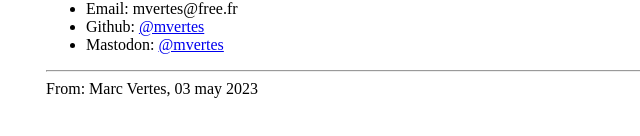
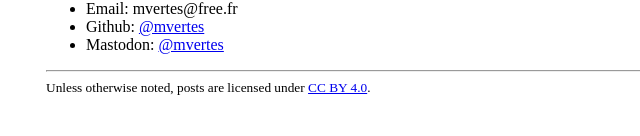
Before and after one commit to mvertes/mvertes.github.io, a plain HTML site: page index.html in a window 1280 px wide. Shown: the part 270-406 px from the top of the page, without its empty margins (234-874 px from the left). Drawn offline with Linux system fonts and the light colour scheme.

Commit message:
fix license

```diff
--- a/index.html
+++ b/index.html
@@ -34,4 +34,5 @@ data-cites="mvertes">@mvertes</span></a></li>
 <li>Mastodon: <a rel="me" href="https://mstdn.fr/@mvertes"><span class="citation"
 data-cites="mvertes">@mvertes</span></a></li>
 </ul>
-<hr>From: Marc Vertes, 03 may 2023
+<hr><small>Unless otherwise noted, posts are licensed under
+<a href="http://creativecommons.org/licenses/by/4.0/">CC BY 4.0</a>.</small>
```
Also changed, not shown: 1 other file.
